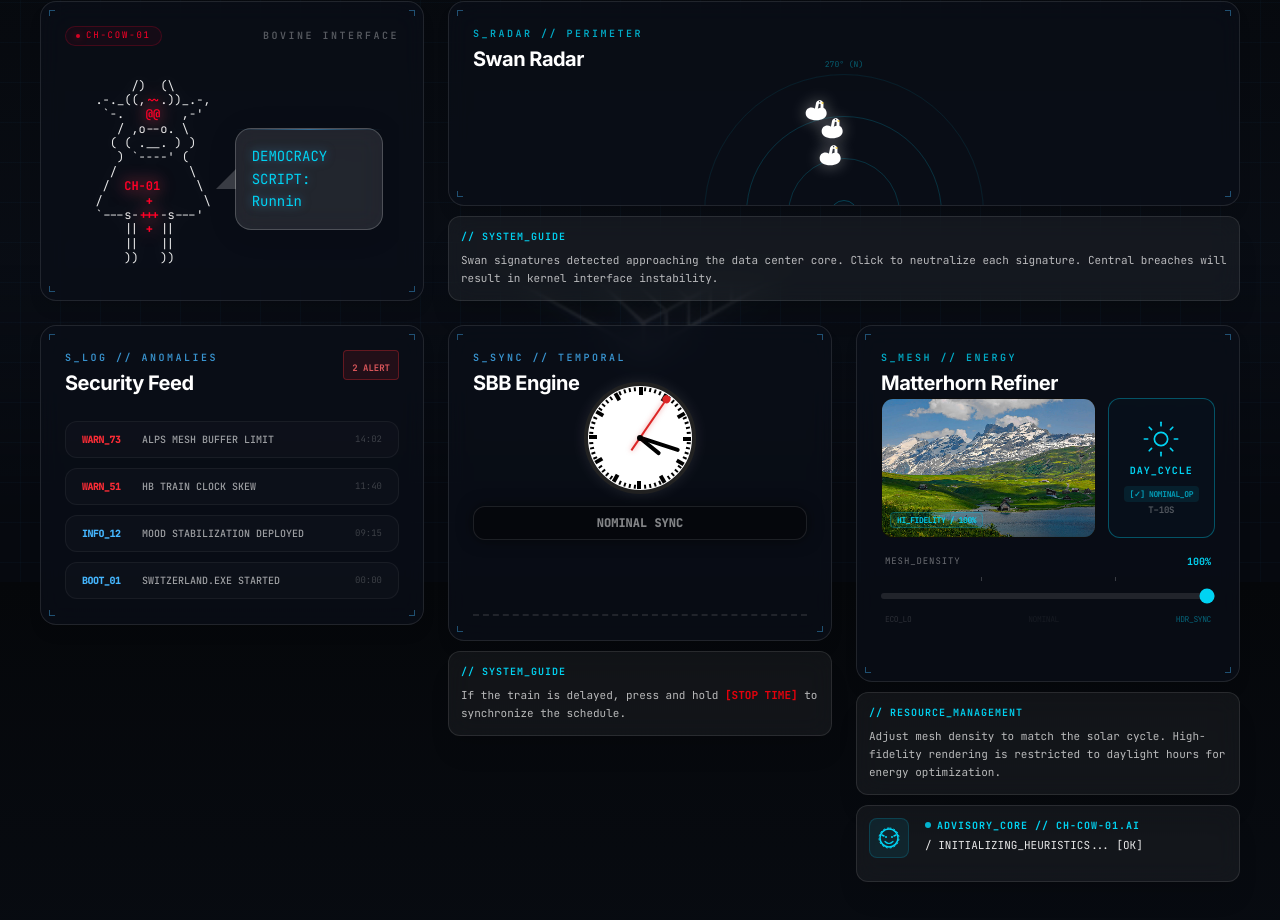
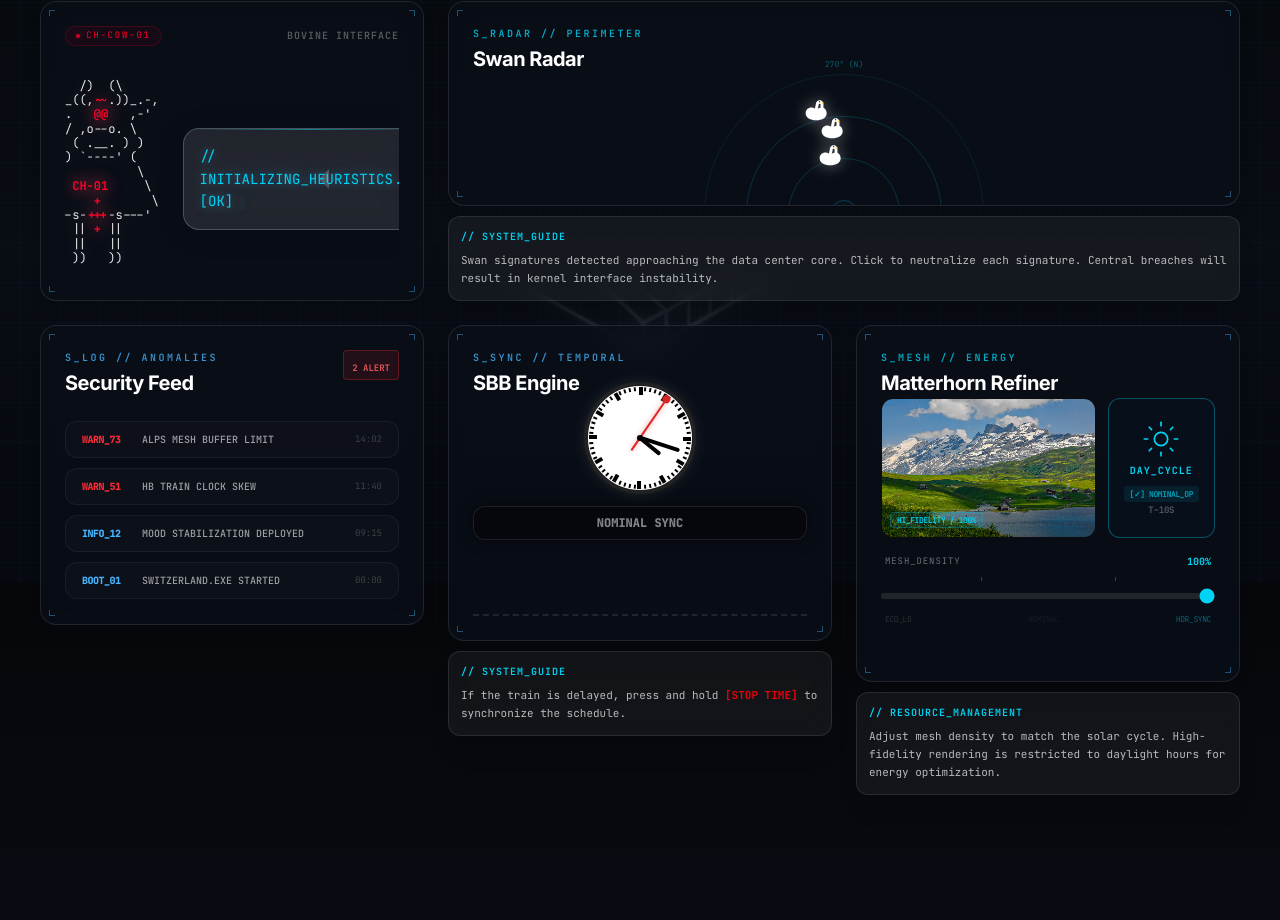
Before and after one commit to MatildeVolt/ch-simulator2, a Next.js app: page /kernel in a window 1280 px wide. Shown: the part 218-1138 px from the top of the page. Built offline with nearby package versions, Linux system fonts and the light colour scheme.

Commit message:
feat: integrated intelligent advisory hub into CHCOW01 speech bubble

```diff
--- a/src/app/kernel/page.tsx
+++ b/src/app/kernel/page.tsx
@@ -117,7 +117,12 @@ export default function KernelPage() {
 
                     {/* Module 01 — CH-COW-01 Bovine Interface */}
                     <MotionCard className="p-6 md:row-span-1" delay={0.1}>
-                        <CHCOW01 />
+                        <CHCOW01
+                            isDay={isDay}
+                            meshDensity={meshDensity}
+                            isRadarBreach={isRadarBreach}
+                            isSbbOptimized={isSbbOptimized}
+                        />
                     </MotionCard>
 
                     {/* Module 02 — Swan Radar Pillar & Instructions */}
@@ -258,19 +263,11 @@ export default function KernelPage() {
                                 Adjust mesh density to match the solar cycle. High-fidelity rendering is restricted to daylight hours for energy optimization.
                             </p>
                         </div>
-
-                        {/* Module 04 Pillar Intelligence (Smart Advisory Core) */}
-                        <CowAdvisory
-                            isDay={isDay}
-                            meshDensity={meshDensity}
-                            isRadarBreach={isRadarBreach}
-                            isSbbOptimized={isSbbOptimized}
-                        />
                     </div>
 
                 </div>
             </div>
             <Navbar />
-        </div>
+        </div >
     );
 }
--- a/src/components/ch-cow-01.tsx
+++ b/src/components/ch-cow-01.tsx
@@ -1,24 +1,23 @@
 'use client'
 
-import { useState, useEffect } from "react";
+import { useState, useEffect, useRef } from "react";
 import { motion } from "framer-motion";
+import { cn } from "@/lib/utils";
 
-const STATUS_MESSAGES = [
-    "KERNEL LOAD: 99.7% — All sectors nominal.",
-    "SUBJECT COUNT: 8,720,421 — Deviation within tolerance.",
-    "WEATHER SYNC: Initializing precipitation override for Berne.",
-    "CULTURAL MATRIX: Fondue module v4.2 — STABLE.",
-    "EXPORT SURPLUS: CHF 49.2B — Timeline consistent.",
-    "BORDER RENDER: Mountain pass textures reloading...",
-    "DEMOCRACY SCRIPT: Running. 99.1% acceptance rate.",
-    "TRAIN DELAY: Anomaly detected. Dispatching patch 0.003ms.",
-    "BANKING MODULE: Offshore encryption layer — ONLINE.",
-    "CLOCK SYNC: ±0.001ms. Subjects remain unaware.",
-    "ALPS RENDERING: LOD level 4 active. No subjects near debug zone.",
-    "POPULATION MOOD: NEUTRAL. Chocolate distribution nominal.",
-    "LANGUAGE MATRIX: 4 protocols active. Divergence: 0%.",
-    "NEUTRALITY CORE: Stable. All military override — DORMANT.",
-    "SIMULATION INTEGRITY: 99.9998% — Variance acceptable.",
+interface CHCOW01Props {
+    isDay: boolean;
+    meshDensity: number;
+    isRadarBreach: boolean;
+    isSbbOptimized: boolean;
+}
+
+const SWISS_REMARKS = [
+    "// M4_LOG: Thermal levels stable. Cooler than the water in Lake Zurich.",
+    "// ADVICE: Remember, a true Swiss engineer never settles for low-poly during the day.",
+    "// M4_LOG: Precision is not an option, it's a demographic requirement.",
+    "// ADVICE: Chocolate consumption levels are low. Calibration might be affected.",
+    "// M4_LOG: Atmospheric pressure is slightly higher than a fondue pot.",
+    "// ADVICE: Keep the SBB clock ticking. Time is our only currency."
 ];
 
 const DetailedCow = ({ isGlitching }: { isGlitching: boolean }) => {
@@ -44,28 +43,70 @@ const DetailedCow = ({ isGlitching }: { isGlitching: boolean }) => {
     );
 };
 
-export default function CHCOW01() {
-    const [currentMessage, setCurrentMessage] = useState(STATUS_MESSAGES[0]);
+export default function CHCOW01({ isDay, meshDensity, isRadarBreach, isSbbOptimized }: CHCOW01Props) {
+    const [currentMessage, setCurrentMessage] = useState("// INITIALIZING_HEURISTICS... [OK]");
     const [displayedText, setDisplayedText] = useState("");
     const [isTyping, setIsTyping] = useState(true);
     const [cursor, setCursor] = useState(true);
     const [isGlitching, setIsGlitching] = useState(false);
 
+    const lastRemarkTime = useRef(Date.now());
+    const prevConditionsRef = useRef({ isDay, meshDensity, isRadarBreach, isSbbOptimized });
+
+    // ── Cursor Blink ────────────────────────────────────────────────────────
     useEffect(() => {
         const interval = setInterval(() => setCursor(c => !c), 500);
         return () => clearInterval(interval);
     }, []);
 
+    // ── Priority Logic ──────────────────────────────────────────────────────
+    useEffect(() => {
+        let nextMsg = "";
+        const isCurrentlyOptimized = isDay ? (meshDensity >= 70 && isSbbOptimized && !isRadarBreach) : (meshDensity <= 30 && isSbbOptimized && !isRadarBreach);
+        const wasOptimized = prevConditionsRef.current.isDay ? (prevConditionsRef.current.meshDensity >= 70 && prevConditionsRef.current.isSbbOptimized && !prevConditionsRef.current.isRadarBreach) : (prevConditionsRef.current.meshDensity <= 30 && prevConditionsRef.current.isSbbOptimized && !prevConditionsRef.current.isRadarBreach);
+
+        // Priority 1: ENERGY ERROR
+        if (!isDay && meshDensity > 40) {
+            nextMsg = "// URGENT: Night mode active. Decrease mesh density to save Swiss energy!";
+        }
+        // Priority 2: RADAR SECURITY
+        else if (isRadarBreach) {
+            nextMsg = "// SECURITY: Swan signatures detected in the inner circle! Neutralize now!";
+        }
+        // Priority 3: SUCCESS
+        else if (isCurrentlyOptimized && !wasOptimized) {
+            nextMsg = "// STATUS: Calibration successful. You're as precise as a Swiss watchmaker.";
+        }
+
+        if (nextMsg && nextMsg !== currentMessage) {
+            setCurrentMessage(nextMsg);
+            setDisplayedText("");
+            setIsTyping(true);
+            lastRemarkTime.current = Date.now();
+        }
+
+        prevConditionsRef.current = { isDay, meshDensity, isRadarBreach, isSbbOptimized };
+    }, [isDay, meshDensity, isRadarBreach, isSbbOptimized, currentMessage]);
+
+    // ── Random Witty Remarks ────────────────────────────────────────────────
     useEffect(() => {
         const interval = setInterval(() => {
-            const next = STATUS_MESSAGES[Math.floor(Math.random() * STATUS_MESSAGES.length)];
-            setCurrentMessage(next);
-            setDisplayedText("");
-            setIsTyping(true);
-        }, 5000); // Changed to 5000ms as requested
+            const now = Date.now();
+            const isOptimized = isDay ? (meshDensity >= 70 && isSbbOptimized && !isRadarBreach) : (meshDensity <= 30 && isSbbOptimized && !isRadarBreach);
+
+            if (now - lastRemarkTime.current > 30000 && isOptimized) {
+                const randomIdx = Math.floor(Math.random() * SWISS_REMARKS.length);
+                setCurrentMessage(SWISS_REMARKS[randomIdx]);
+                setDisplayedText("");
+                setIsTyping(true);
+                lastRemarkTime.current = now;
+            }
+        }, 1000);
+
         return () => clearInterval(interval);
-    }, []);
+    }, [isDay, meshDensity, isRadarBreach, isSbbOptimized]);
 
+    // ── Typing Animation ────────────────────────────────────────────────────
     useEffect(() => {
         if (!isTyping) return;
         let i = 0;
@@ -81,6 +122,7 @@ export default function CHCOW01() {
         return () => clearInterval(interval);
     }, [currentMessage, isTyping]);
 
+    // ── Glitch UI ───────────────────────────────────────────────────────────
     useEffect(() => {
         const glitchInterval = setInterval(() => {
             setIsGlitching(true);
@@ -89,53 +131,59 @@ export default function CHCOW01() {
         return () => clearInterval(glitchInterval);
     }, []);
 
+    const isAlarm = currentMessage.includes("URGENT") || currentMessage.includes("SECURITY");
+
     return (
         <div className="flex flex-col gap-4 h-full overflow-hidden">
             {/* Swiss Red Badge */}
             <div className="flex items-center justify-between z-10 relative">
-                <span className="neon-badge !text-[#FF0028] !border-[#FF0028]/20 bg-[#FF0028]/5">
-                    <span className="w-1 h-1 rounded-full bg-[#FF0028] shadow-[0_0_8px_rgba(255,0,40,0.8)] animate-pulse" />
+                <span className={cn(
+                    "neon-badge transition-colors duration-500",
+                    isAlarm ? "!text-red-500 !border-red-500/40 bg-red-500/10" : "!text-[#FF0028] !border-[#FF0028]/20 bg-[#FF0028]/5"
+                )}>
+                    <span className={cn(
+                        "w-1 h-1 rounded-full animate-pulse",
+                        isAlarm ? "bg-red-500 shadow-[0_0_8px_rgba(239,68,68,0.8)]" : "bg-[#FF0028] shadow-[0_0_8px_rgba(255,0,40,0.8)]"
+                    )} />
                     CH-COW-01
                 </span>
-                <span className="hud-label !text-white/40">BOVINE INTERFACE</span>
+                <span className="hud-label !text-white/40 uppercase tracking-widest">
+                    {isAlarm ? "CRITICAL_ADVISORY" : "BOVINE INTERFACE"}
+                </span>
             </div>
 
             <div className="flex-1 flex flex-col sm:flex-row items-center justify-center relative z-0 gap-6 px-4">
-                {/* ASCII Cow with Framer Motion floating and Glitch */}
+                {/* ASCII Cow */}
                 <motion.div
                     animate={{ y: [0, -8, 0] }}
                     transition={{ duration: 4, repeat: Infinity, ease: "easeInOut" }}
                     className="shrink-0"
                 >
-                    <DetailedCow isGlitching={isGlitching} />
+                    <DetailedCow isGlitching={isGlitching || isAlarm} />
                 </motion.div>
 
                 {/* Speech Bubble */}
-                <div className="relative bg-white/10 backdrop-blur-md rounded-2xl border border-white/20 p-4 max-w-sm w-full shadow-[0_4px_30px_rgba(0,0,0,0.1)] before:content-[''] before:absolute before:border-[10px] before:border-transparent before:border-r-white/20 before:border-b-white/20 sm:before:top-1/2 sm:before:-translate-y-1/2 sm:before:-left-[20px] before:bottom-full before:left-1/2 before:-translate-x-1/2 sm:before:bottom-auto sm:before:translate-x-0 hidden sm:block">
-                    <div className="absolute top-0 left-0 w-full h-[1px] bg-gradient-to-r from-transparent via-[#45B6FE]/50 to-transparent rounded-t-2xl" />
-                    <p className="font-mono text-sm text-cyan-400 leading-relaxed drop-shadow-[0_0_5px_rgba(69,182,254,0.5)]">
+                <div className={cn(
+                    "relative bg-white/10 backdrop-blur-md rounded-2xl border p-4 max-w-sm w-full shadow-[0_4px_30px_rgba(0,0,0,0.1)] transition-colors duration-500",
+                    "before:content-[''] before:absolute before:border-[10px] before:border-transparent sm:before:top-1/2 sm:before:-translate-y-1/2 before:bottom-full before:left-1/2 before:-translate-x-1/2 sm:before:bottom-auto sm:before:translate-x-0",
+                    isAlarm ? "border-red-500/50 before:border-r-red-500/50 before:border-b-red-500/50 sm:before:border-r-red-500/50 sm:before:border-b-transparent" : "border-white/20 before:border-r-white/20 before:border-b-white/20 sm:before:border-r-white/20 sm:before:border-b-transparent"
+                )}>
+                    <div className={cn(
+                        "absolute top-0 left-0 w-full h-[1px] bg-gradient-to-r from-transparent via-cyan-400/50 to-transparent rounded-t-2xl",
+                        isAlarm && "via-red-500/50"
+                    )} />
+                    <p className={cn(
+                        "font-mono text-sm leading-relaxed transition-colors duration-500",
+                        isAlarm ? "text-red-400 drop-shadow-[0_0_5px_rgba(239,68,68,0.5)]" : "text-cyan-400 drop-shadow-[0_0_5px_rgba(69,182,254,0.5)]"
+                    )}>
                         {displayedText}
-                        <span className={`inline-block w-[6px] h-[14px] bg-cyan-400 ml-1.5 align-middle ${cursor ? 'opacity-100' : 'opacity-0'}`} />
+                        <span className={cn(
+                            "inline-block w-[6px] h-[14px] ml-1.5 align-middle transition-opacity",
+                            cursor ? 'opacity-100' : 'opacity-0',
+                            isAlarm ? "bg-red-500" : "bg-cyan-400"
+                        )} />
                     </p>
                 </div>
-                {/* Mobile Speech Bubble (tail points up) */}
-                <div className="relative bg-white/10 backdrop-blur-md rounded-2xl border border-white/20 p-4 max-w-sm w-full shadow-[0_4px_30px_rgba(0,0,0,0.1)] before:content-[''] before:absolute before:border-[10px] before:border-transparent before:border-b-white/20 before:bottom-full before:left-1/2 before:-translate-x-1/2 sm:hidden mt-2">
-                    <div className="absolute top-0 left-0 w-full h-[1px] bg-gradient-to-r from-transparent via-[#45B6FE]/50 to-transparent rounded-t-2xl" />
-                    <p className="font-mono text-sm text-cyan-400 leading-relaxed drop-shadow-[0_0_5px_rgba(69,182,254,0.5)]">
-                        {displayedText}
-                        <span className={`inline-block w-[6px] h-[14px] bg-cyan-400 ml-1.5 align-middle ${cursor ? 'opacity-100' : 'opacity-0'}`} />
-                    </p>
-                </div>
-            </div>
-
-            {/* Terminal Output */}
-            <div className="bg-black/80 backdrop-blur-md rounded-xl border border-white/10 p-4 relative group/terminal z-10 mt-auto hidden">
-                <div className="absolute top-0 left-0 w-full h-[1px] bg-gradient-to-r from-transparent via-[#45B6FE]/50 to-transparent" />
-                <div className="hud-label !text-[9px] mb-3 !opacity-50 tracking-[0.3em] font-bold">SYSTEM // OUTPUT</div>
-                <p className="font-mono text-xs text-[#45B6FE] leading-relaxed glow-cyan brightness-110 min-h-[36px]">
-                    {displayedText}
-                    <span className={`inline-block w-[6px] h-[12px] bg-[#45B6FE] ml-1.5 align-middle ${cursor ? 'opacity-100' : 'opacity-0'}`} />
-                </p>
             </div>
         </div>
     );
--- a/src/components/cow-advisory.tsx
+++ /dev/null
@@ -1,129 +0,0 @@
-'use client'
-
-import { useState, useEffect, useRef } from "react";
-import { cn } from "@/lib/utils";
-
-interface CowAdvisoryProps {
-    isDay: boolean;
-    meshDensity: number;
-    isRadarBreach: boolean;
-    isSbbOptimized: boolean;
-}
-
-const SWISS_REMARKS = [
-    "// M4_LOG: Thermal levels stable. Cooler than the water in Lake Zurich.",
-    "// ADVICE: Remember, a true Swiss engineer never settles for low-poly during the day.",
-    "// M4_LOG: Precision is not an option, it's a demographic requirement.",
-    "// ADVICE: Chocolate consumption levels are low. Calibration might be affected.",
-    "// M4_LOG: Atmospheric pressure is slightly higher than a fondue pot.",
-    "// ADVICE: Keep the SBB clock ticking. Time is our only currency."
-];
-
-export default function CowAdvisory({ isDay, meshDensity, isRadarBreach, isSbbOptimized }: CowAdvisoryProps) {
-    const [message, setMessage] = useState("// INITIALIZING_HEURISTICS... [OK]");
-    const [displayedText, setDisplayedText] = useState("");
-    const [isTyping, setIsTyping] = useState(false);
-
-    const typingIntervalRef = useRef<NodeJS.Timeout | null>(null);
-    const lastRemarkTime = useRef(Date.now());
-    const prevConditionsRef = useRef({ isDay, meshDensity, isRadarBreach, isSbbOptimized });
-
-    // ── Logic Hub (Priority Based) ──────────────────────────────────────────
-    useEffect(() => {
-        let nextMsg = "";
-        const isCurrentlyOptimized = isDay ? (meshDensity >= 70 && isSbbOptimized && !isRadarBreach) : (meshDensity <= 30 && isSbbOptimized && !isRadarBreach);
-        const wasOptimized = prevConditionsRef.current.isDay ? (prevConditionsRef.current.meshDensity >= 70 && prevConditionsRef.current.isSbbOptimized && !prevConditionsRef.current.isRadarBreach) : (prevConditionsRef.current.meshDensity <= 30 && prevConditionsRef.current.isSbbOptimized && !prevConditionsRef.current.isRadarBreach);
-
-        // Priority 1: ENERGY ERROR (URGENT)
-        if (!isDay && meshDensity > 40) {
-            nextMsg = "// URGENT: Night mode active. Decrease mesh density to save Swiss energy!";
-        }
-        // Priority 2: RADAR SECURITY (SECURITY)
-        else if (isRadarBreach) {
-            nextMsg = "// SECURITY: Swan signatures detected in the inner circle! Neutralize now!";
-        }
-        // Priority 3: SUCCESS (STATUS)
-        else if (isCurrentlyOptimized && !wasOptimized) {
-            nextMsg = "// STATUS: Calibration successful. You're as precise as a Swiss watchmaker.";
-        }
-
-        // Update if message changed
-        if (nextMsg && nextMsg !== message) {
-            setMessage(nextMsg);
-            lastRemarkTime.current = Date.now();
-        }
-
-        prevConditionsRef.current = { isDay, meshDensity, isRadarBreach, isSbbOptimized };
-    }, [isDay, meshDensity, isRadarBreach, isSbbOptimized, message]);
-
-    // ── Random Witty Remarks (Idle) ─────────────────────────────────────────
-    useEffect(() => {
-        const interval = setInterval(() => {
-            const now = Date.now();
-            const isOptimized = isDay ? (meshDensity >= 70 && isSbbOptimized && !isRadarBreach) : (meshDensity <= 30 && isSbbOptimized && !isRadarBreach);
-
-            // Only fire remarks if idle for 30s and systems are nominal
-            if (now - lastRemarkTime.current > 30000 && isOptimized) {
-                const randomIdx = Math.floor(Math.random() * SWISS_REMARKS.length);
-                setMessage(SWISS_REMARKS[randomIdx]);
-                lastRemarkTime.current = now;
-            }
-        }, 1000);
-
-        return () => clearInterval(interval);
-    }, [isDay, meshDensity, isRadarBreach, isSbbOptimized]);
-
-    // ── Terminal Typing Effect ──────────────────────────────────────────────
-    useEffect(() => {
-        setDisplayedText("");
-        setIsTyping(true);
-        let i = 0;
-
-        if (typingIntervalRef.current) clearInterval(typingIntervalRef.current);
-
-        typingIntervalRef.current = setInterval(() => {
-            if (i < message.length) {
-                setDisplayedText(prev => prev + message.charAt(i));
-                i++;
-            } else {
-                if (typingIntervalRef.current) clearInterval(typingIntervalRef.current);
-                setIsTyping(false);
-            }
-        }, 20);
-
-        return () => {
-            if (typingIntervalRef.current) clearInterval(typingIntervalRef.current);
-        };
-    }, [message]);
-
-    return (
-        <div className="bg-white/5 backdrop-blur-md border border-white/10 rounded-xl p-3 shadow-xl flex items-start gap-4 transition-all duration-300 min-h-[70px]">
-            {/* Minimalist Cyan Cow Icon (Fixed Typography and Style) */}
-            <div className="flex-shrink-0 w-10 h-10 rounded-lg bg-cyan-500/10 flex items-center justify-center border border-cyan-500/20">
-                <svg width="24" height="24" viewBox="0 0 24 24" fill="none" xmlns="http://www.w3.org/2000/svg" className="text-cyan-400 drop-shadow-glow">
-                    <path d="M12 2C6.47715 2 2 6.47715 2 12C2 17.5228 6.47715 22 12 22C17.5228 22 22 17.5228 22 12C22 6.47715 17.5228 2 12 2Z" stroke="currentColor" strokeWidth="1" strokeDasharray="2 2" />
-                    <circle cx="12" cy="12" r="9" stroke="currentColor" strokeWidth="1.5" />
-                    <circle cx="9" cy="11" r="1" fill="currentColor" />
-                    <circle cx="15" cy="11" r="1" fill="currentColor" />
-                    <path d="M8 15.5C8 15.5 10 17.5 12 17.5C14 17.5 16 15.5 16 15.5" stroke="currentColor" strokeWidth="1.2" strokeLinecap="round" />
-                    <path d="M5 9L7 10" stroke="currentColor" strokeWidth="1.5" strokeLinecap="round" />
-                    <path d="M19 9L17 10" stroke="currentColor" strokeWidth="1.5" strokeLinecap="round" />
-                </svg>
-            </div>
-
-            {/* Message Display - Ensuring strict Monospace Font */}
-            <div className="flex flex-col gap-1 overflow-hidden font-mono">
-                <div className="flex items-center gap-2">
-                    <span className="hud-label !text-cyan-400 !text-[10px] tracking-widest opacity-100 flex items-center gap-1.5 uppercase font-bold">
-                        <span className="w-1.5 h-1.5 rounded-full bg-cyan-400 animate-pulse" />
-                        ADVISORY_CORE // CH-COW-01.AI
-                    </span>
-                </div>
-                <div className="text-[11px] leading-relaxed text-white/90 min-h-[32px]">
-                    <span className="whitespace-pre-wrap">{displayedText}</span>
-                    {isTyping && <span className="inline-block w-1.5 h-3 bg-cyan-400 animate-pulse ml-0.5 align-middle" />}
-                </div>
-            </div>
-        </div>
-    );
-}
```
